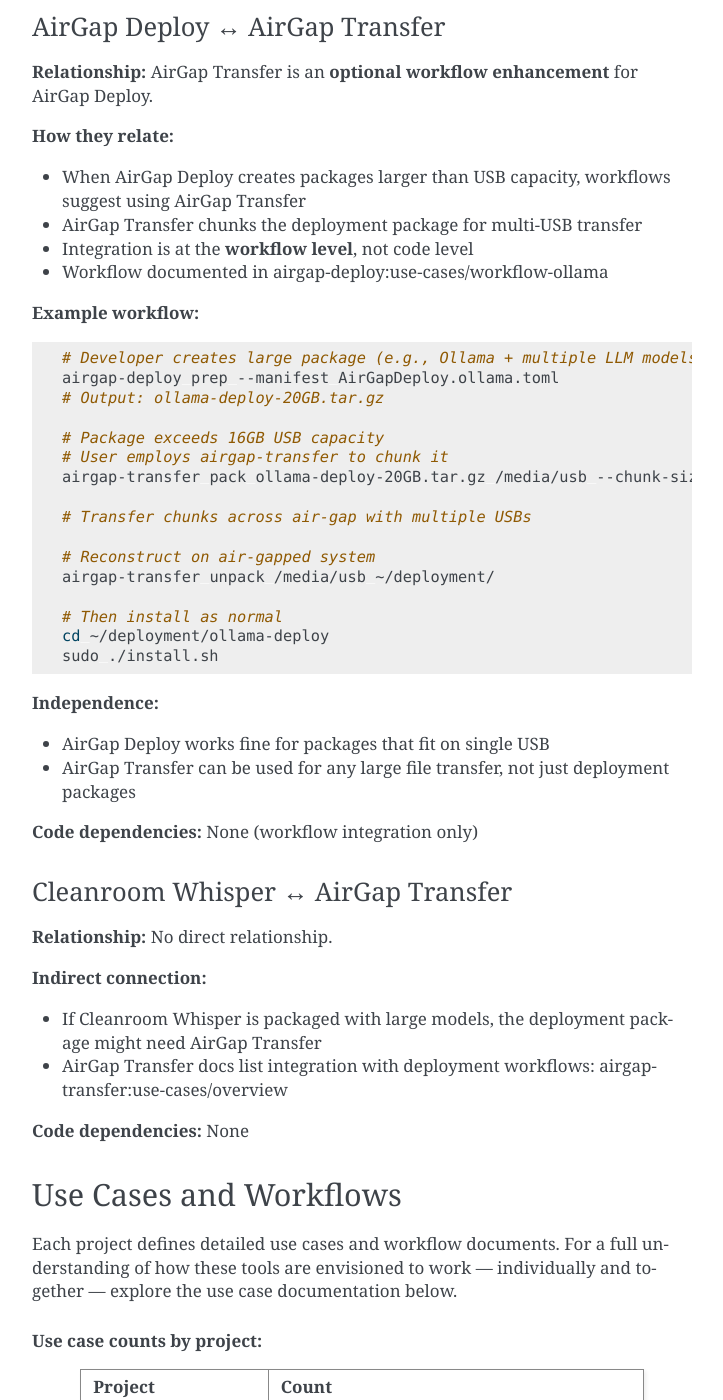
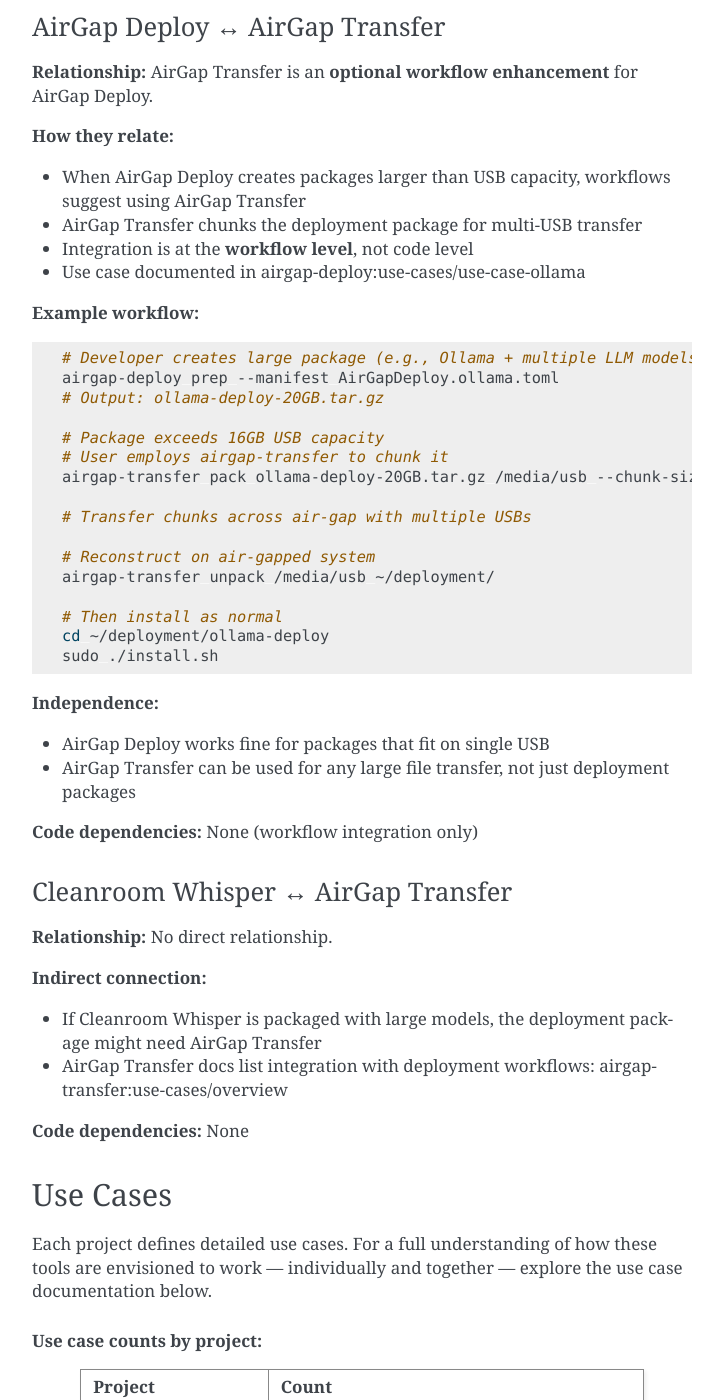
Before and after one commit to Cleanroom-Labs/cleanroom-technical-docs, a Sphinx documentation site: the page built from source/meta/meta-architecture.rst, in a window 1280 px wide and 1400 px high, scrolled down 1982 px. Shown: the whole window, without its empty margins (388-1111 px from the left). Built offline with Sphinx 7.4.7, drawn with Linux system fonts in a browser that asks for light colours; cross-references to code outside the pages are shown as plain code; some of the changed text lies outside the part shown.

Commit message:
docs: unify terminology from "workflow" to "use case"
Rename all workflow-*.rst files to use-case-*.rst, change page
titles from "Workflow:" to "Use Case:", rename section titles
from "Use Cases and Workflows" to "Use Cases", and update all
cross-project references in meta-architecture.rst.

Co-Authored-By: Claude Opus 4.5 <noreply@anthropic.com>

```diff
--- a/source/meta/meta-architecture.rst
+++ b/source/meta/meta-architecture.rst
@@ -73,7 +73,7 @@ Cleanroom Whisper ↔ AirGap Deploy
 **How they relate:**
 
 - AirGap Deploy packages Cleanroom Whisper (with dependencies) for air-gapped systems
-- Deployment workflow documented in :doc:`airgap-deploy:use-cases/workflow-airgap-whisper`
+- Deployment use case documented in :doc:`airgap-deploy:use-cases/use-case-airgap-whisper`
 - Cleanroom Whisper's ``AirGapDeploy.toml`` defines packaging requirements
 
 **Independence:**
@@ -95,7 +95,7 @@ AirGap Deploy ↔ AirGap Transfer
 - When AirGap Deploy creates packages larger than USB capacity, workflows suggest using AirGap Transfer
 - AirGap Transfer chunks the deployment package for multi-USB transfer
 - Integration is at the **workflow level**, not code level
-- Workflow documented in :doc:`airgap-deploy:use-cases/workflow-ollama`
+- Use case documented in :doc:`airgap-deploy:use-cases/use-case-ollama`
 
 **Example workflow:**
 
@@ -137,10 +137,10 @@ Cleanroom Whisper ↔ AirGap Transfer
 
 **Code dependencies:** None
 
-Use Cases and Workflows
------------------------
+Use Cases
+---------
 
-Each project defines detailed use cases and workflow documents. For a full understanding
+Each project defines detailed use cases. For a full understanding
 of how these tools are envisioned to work — individually and together — explore the
 use case documentation below.
 
@@ -172,8 +172,8 @@ AirGap Transfer     :need_count:`type=='usecase' and 'transfer' in tags`
 
 **Explore the full use case documentation:**
 
-- :doc:`airgap-transfer:use-cases/index` — File transfer workflows
-- :doc:`airgap-deploy:use-cases/index` — Deployment packaging workflows
+- :doc:`airgap-transfer:use-cases/index` — File transfer use cases
+- :doc:`airgap-deploy:use-cases/index` — Deployment packaging use cases
 - :doc:`cleanroom-whisper:use-cases/index` — Transcription application use cases
 
 Dependency Analysis
```
